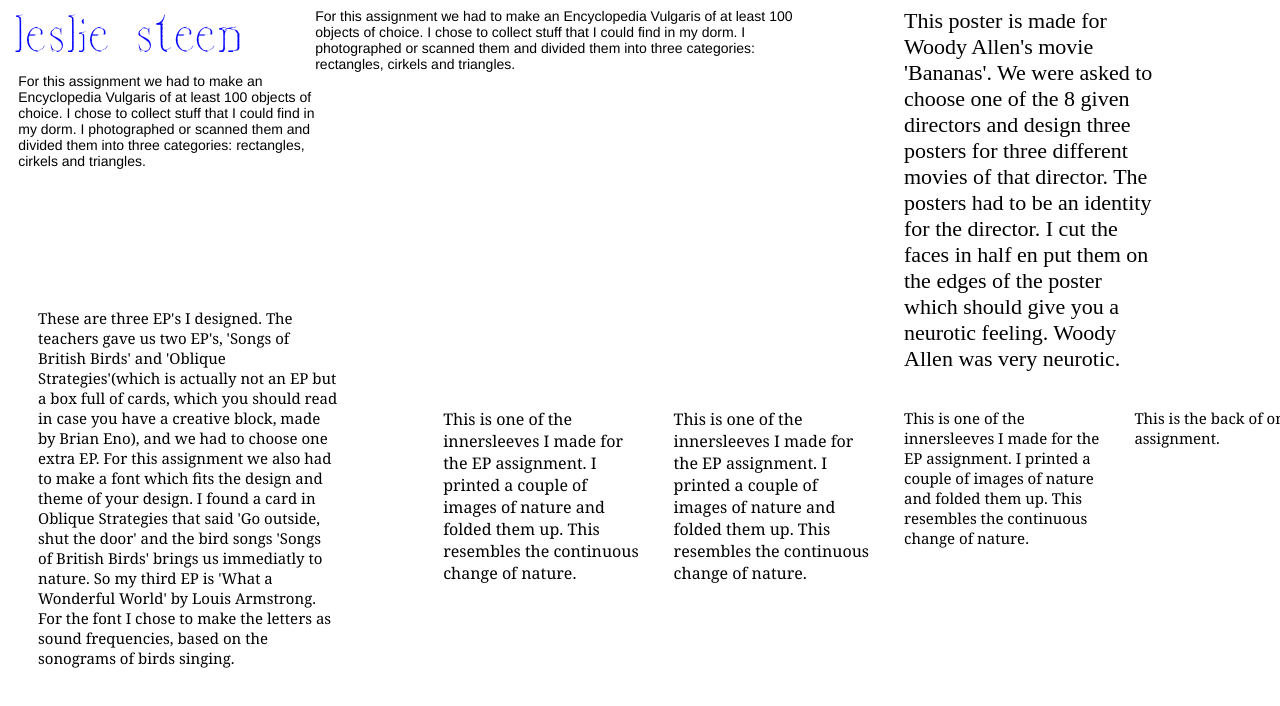
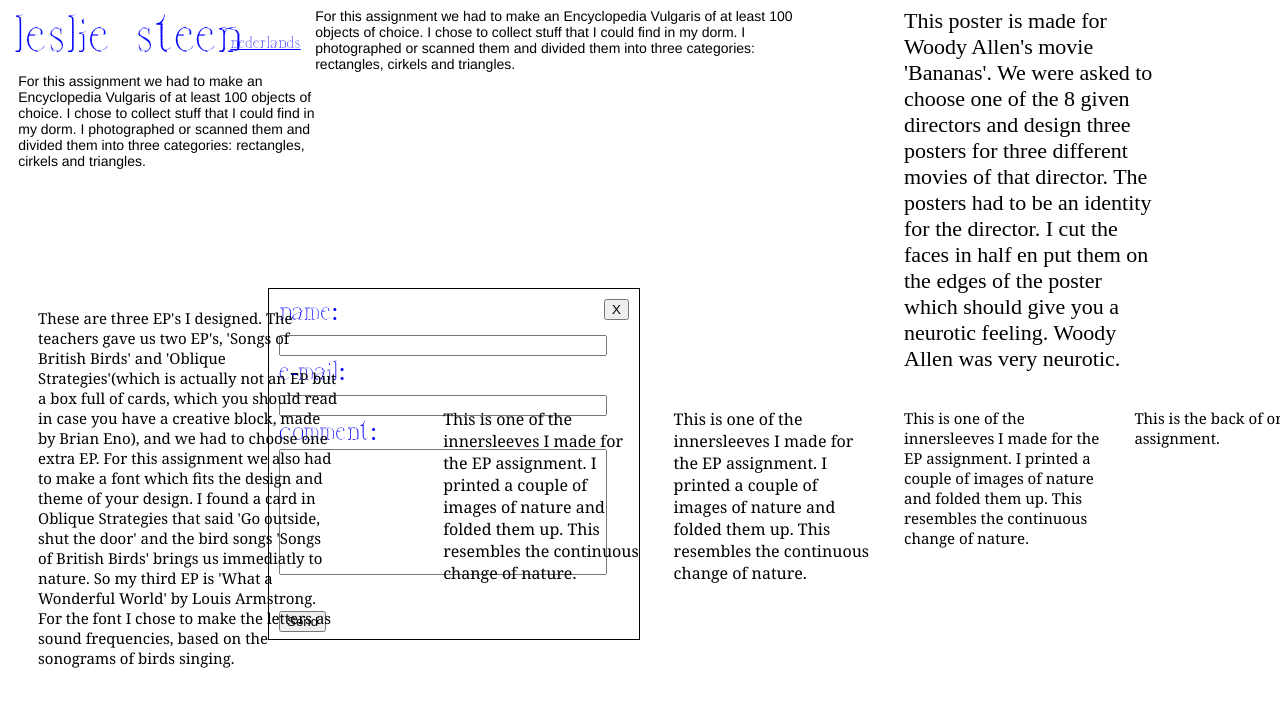
Before and after one commit to lesliesteen/engels, a plain HTML site: page index.html in a window 1280 px wide. Shown: the top 706 px of the page. Drawn offline with Linux system fonts and the light colour scheme.

Commit message:
nederlands knop

```diff
--- a/index.html
+++ b/index.html
@@ -504,12 +504,20 @@ top: 0;
 	float: right;
 
  }
+
+a {
+    color: blue;
+    position: fixed;
+    left: 18%;
+    top: 35px;
+    font-family: 'Spectogram';
+    }
  </style>
 <script>
 
 setTimeout(function(){
 document.getElementById('pop').style.visibility = "visible";
-},3300);}
+},3300);
 </script>
 
     </head>
@@ -529,6 +537,8 @@ document.getElementById('pop').style.visibility = "visible";
 
         </form>
         </div>
+
+        <a href="https://lesliesteen.github.io/nederlands">nederlands</a>
 
         <div id="container">
         <p1 class="tekst1">For this assignment we had to make an Encyclopedia Vulgaris of at least 100 objects of choice. I chose to collect stuff that I could find in my dorm. I photographed or scanned them and divided them into three categories: rectangles, cirkels and triangles.
```
